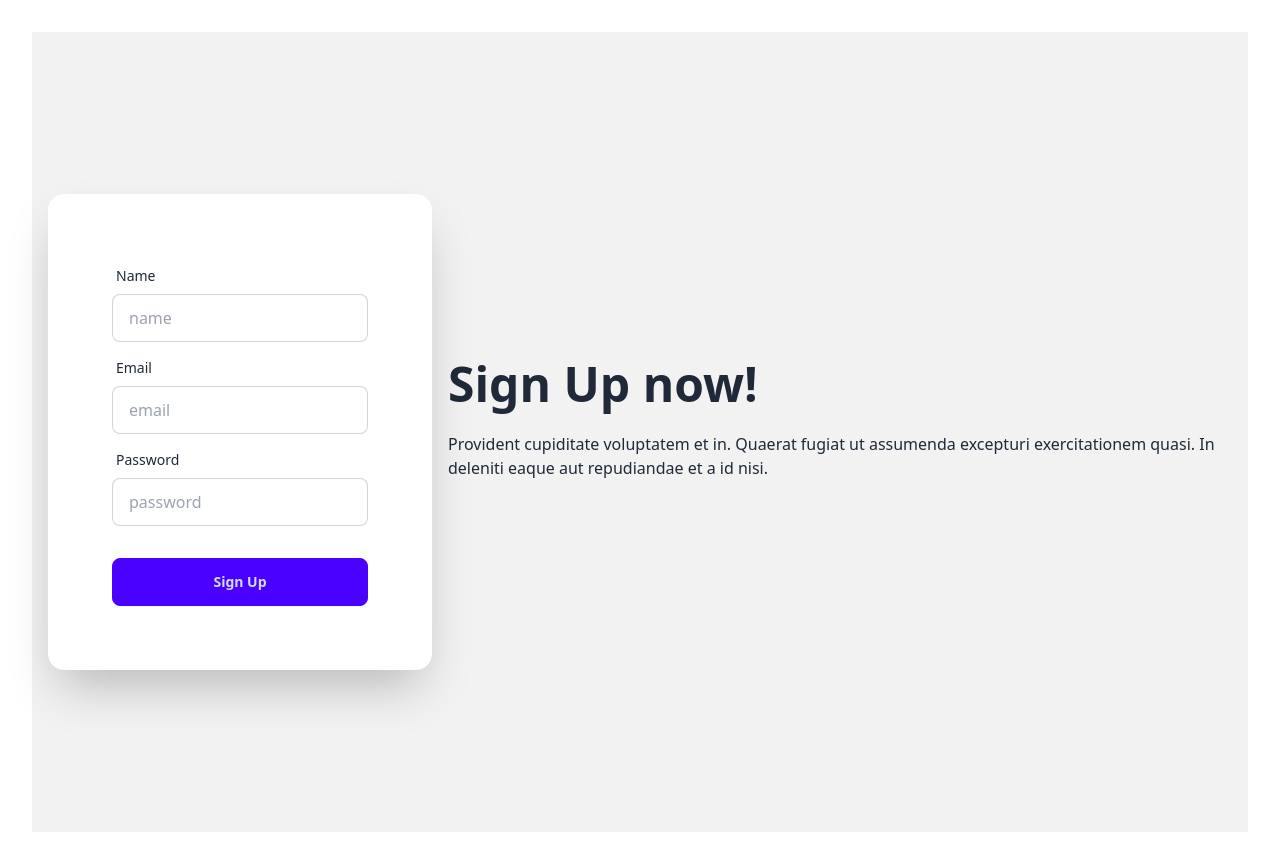
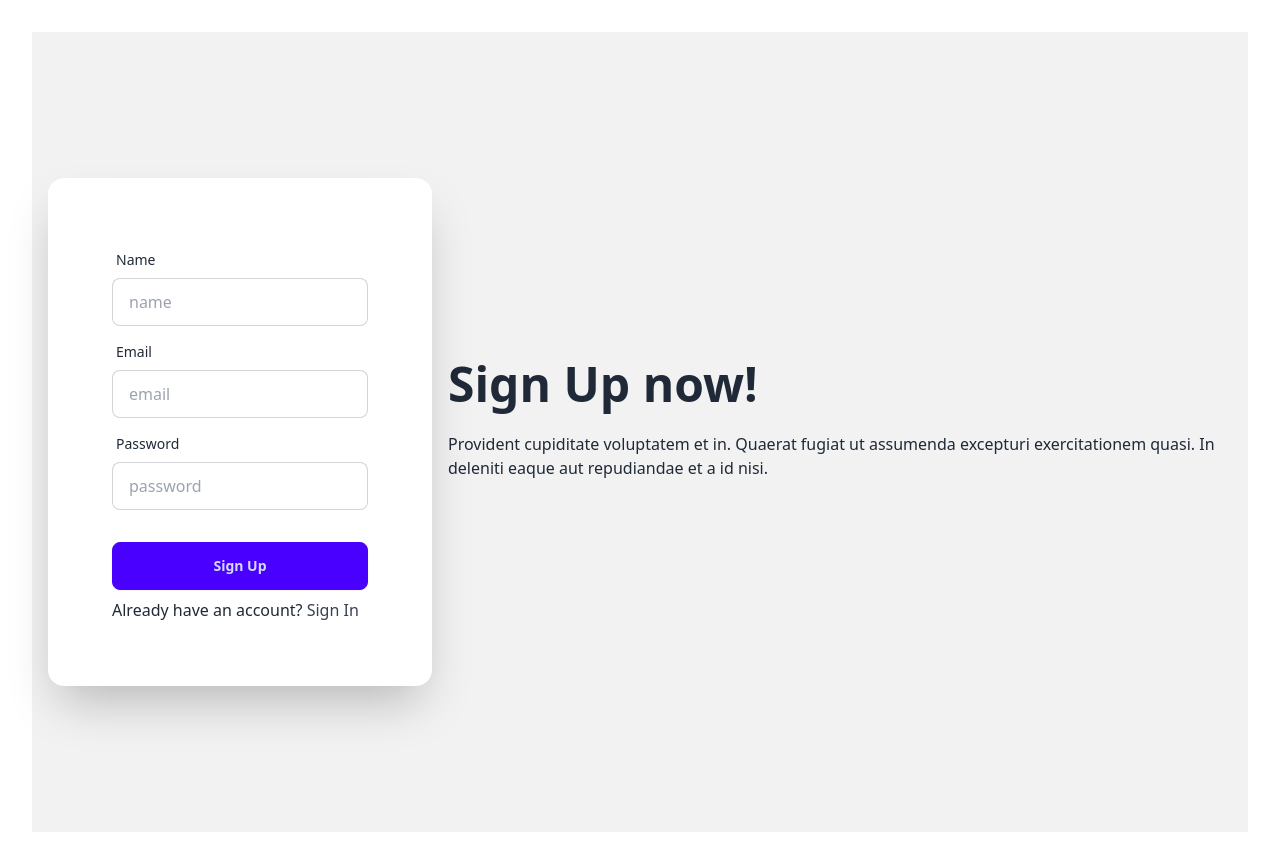
Before and after one commit to marufdev7/coffee-store-client-tanstack, a React (Vite) app: page /signup in a window 1280 px wide. Built offline with nearby package versions, Linux system fonts and the light colour scheme.

Commit message:
add already have an account

```diff
--- a/src/components/SignUp.jsx
+++ b/src/components/SignUp.jsx
@@ -1,6 +1,7 @@
 import React, { useContext } from 'react';
 import { AuthContext } from '../providers/AuthProviders';
 import Swal from 'sweetalert2';
+import { Link } from 'react-router-dom';
 
 const SignUp = () => {
 
@@ -82,6 +83,9 @@ const SignUp = () => {
                         <div className="form-control mt-6">
                             <button className="btn btn-primary">Sign Up</button>
                         </div>
+                        <p>
+                            Already have an account? <button className='font-medium text-gray-700'><Link to="/signin">Sign In</Link></button>
+                        </p>
                     </form>
                 </div>
             </div>
```
